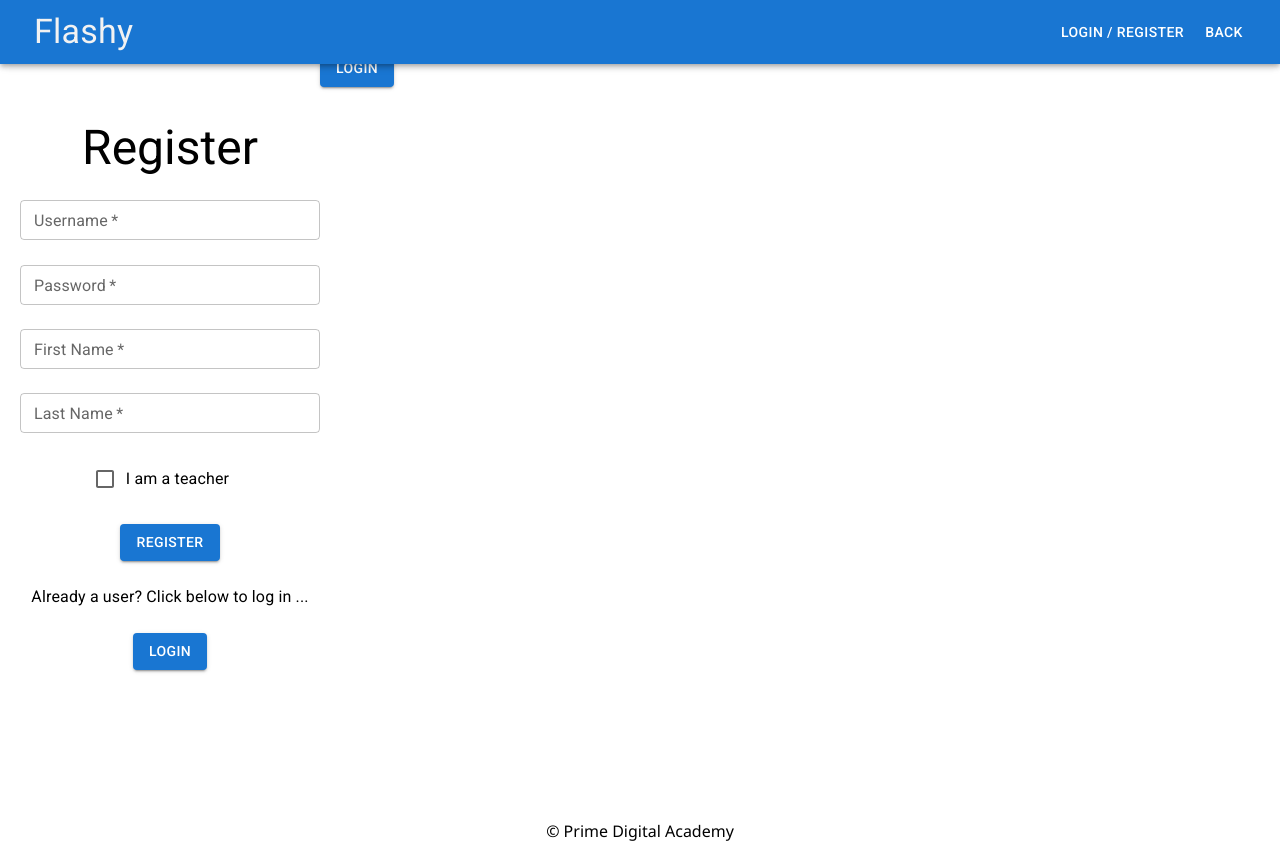
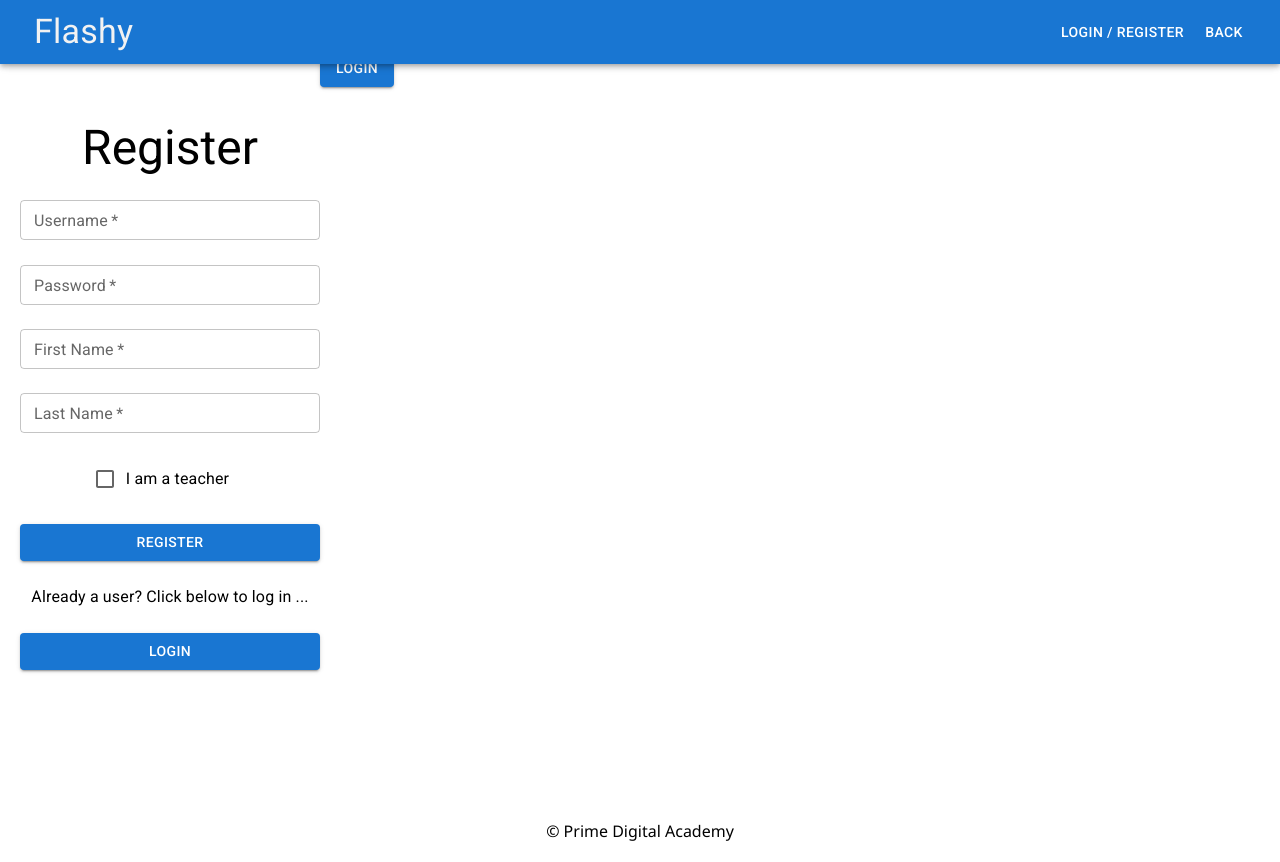
Before and after one commit to rhvdbergh/flashy, a React (Create React App) app: page /#/home in a window 1280 px wide. Built offline with nearby package versions, Linux system fonts and the light colour scheme; no server answers.

Commit message:
checks checkbox, styles registration form buttons

```diff
--- a/src/components/RegisterForm/RegisterForm.jsx
+++ b/src/components/RegisterForm/RegisterForm.jsx
@@ -22,7 +22,6 @@ const useStyles = makeStyles(() => ({
     display: 'flex',
     flexDirection: 'column',
     justifyContent: 'space-between',
-    alignItems: 'center',
     height: '550px',
     width: '300px',
     textAlign: 'center',
@@ -30,6 +29,9 @@ const useStyles = makeStyles(() => ({
   input: {
     margin: '20px',
     width: '100%',
+  },
+  checkbox: {
+    alignSelf: 'center',
   },
 }));
 
@@ -56,7 +58,7 @@ function RegisterForm() {
   }; // end registerUser
 
   // set up the mui style
-  const { form, input } = useStyles();
+  const { form, input, checkbox } = useStyles();
 
   return (
     <FormControl>
@@ -103,9 +105,14 @@ function RegisterForm() {
           value={lastName}
           onChange={(event) => setLastName(event.target.value)}
         />
-        <FormGroup>
+        <FormGroup className={checkbox}>
           <FormControlLabel
-            control={<Checkbox checked={isTeacher} />}
+            control={
+              <Checkbox
+                checked={isTeacher}
+                onClick={() => setIsTeacher(!isTeacher)}
+              />
+            }
             label="I am a teacher"
           />
         </FormGroup>
```
